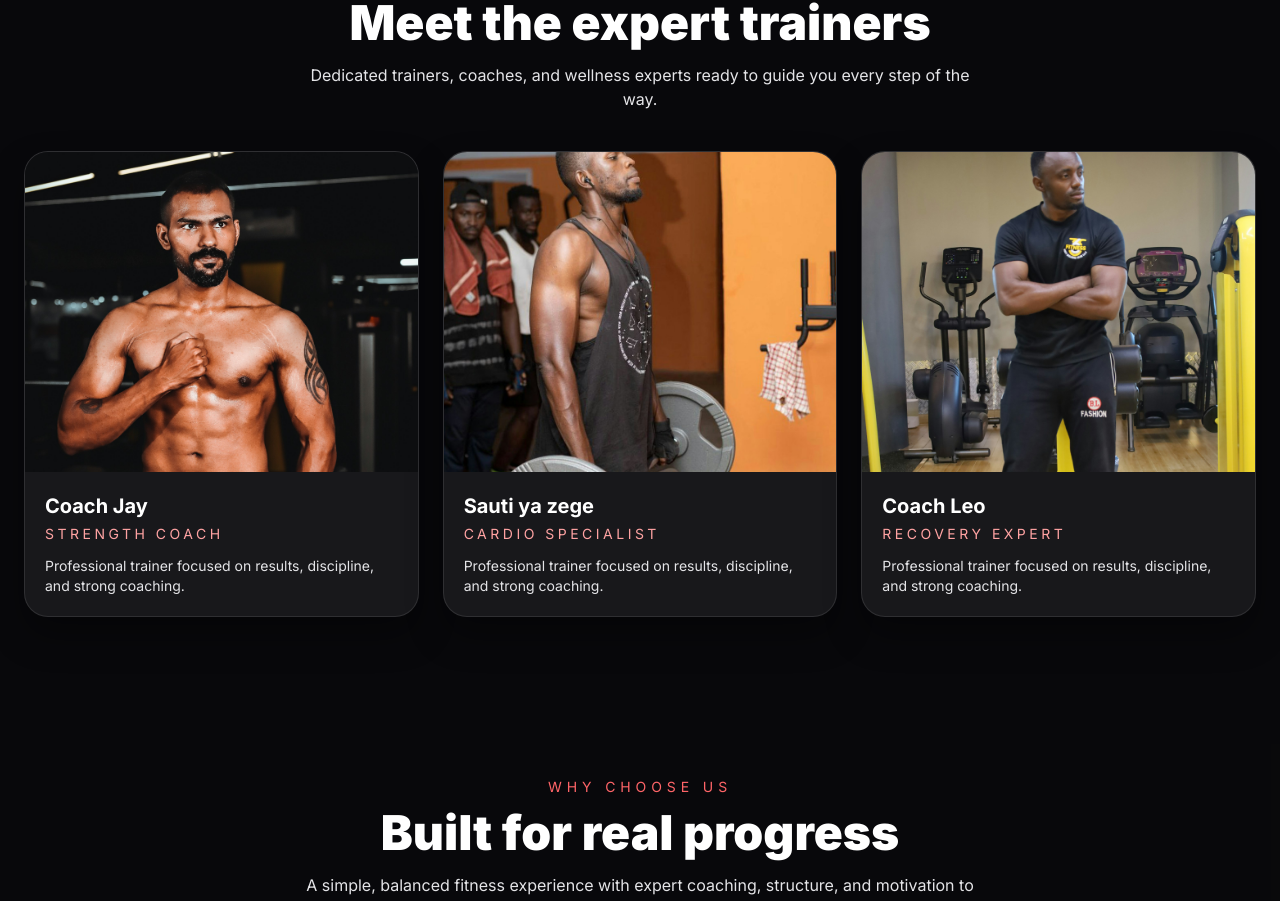
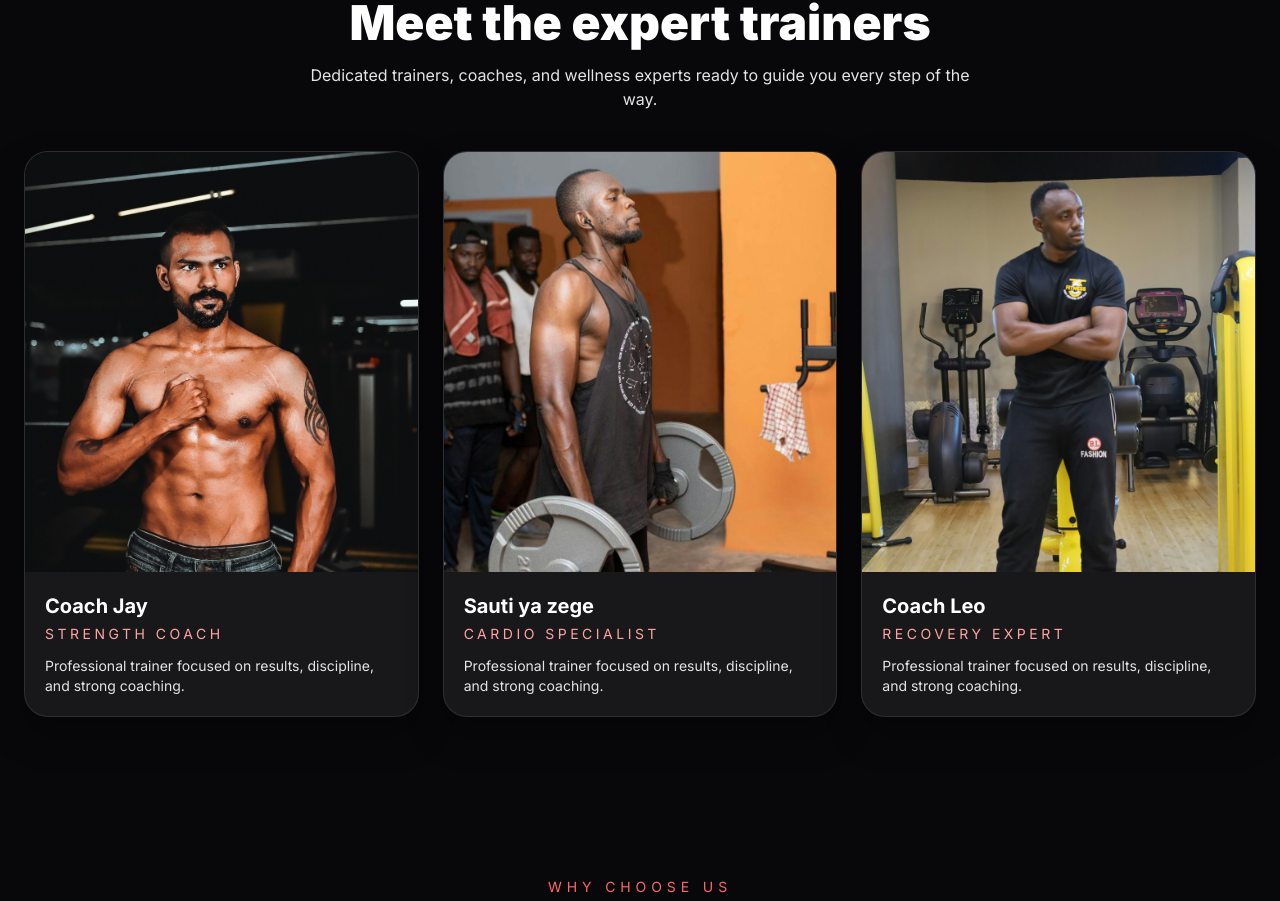
Before and after one commit to joshuahezron577-droid/Next.js, a Next.js app: page / in a window 1280 px wide. Shown: the part 1797-2698 px from the top of the page. Built offline with nearby package versions, Linux system fonts and the light colour scheme.

Commit message:
Everysection now is boom

```diff
--- a/app/page.js
+++ b/app/page.js
@@ -271,20 +271,19 @@ export default function Home() {
 
             <div className="mt-8 sm:mt-10 grid grid-cols-1 sm:grid-cols-2 md:grid-cols-3 gap-4 sm:gap-6">
               {[
-                ['Image-B.jpg', 'Coach Jay', 'Strength Coach', '20%'],
-                ['Image-C.jpg', 'Sauti ya zege', 'Cardio Specialist', '20%'],
-                ['Image-D.jpg', 'Coach Leo', 'Recovery Expert', '20%'],
+                ['Image-B.jpg', 'Coach Jay', 'Strength Coach', 'top'],
+                ['Image-C.jpg', 'Sauti ya zege', 'Cardio Specialist', 'top'],
+                ['Image-D.jpg', 'Coach Leo', 'Recovery Expert', 'top'],
               ].map(([image, name, role, posY]) => (
                 <article
                   key={name}
                   className="overflow-hidden rounded-3xl border border-white/10 bg-zinc-900 shadow-[0_18px_35px_rgba(0,0,0,0.35)] transition duration-300 hover:-translate-y-1 hover:border-red-400/40"
                 >
-                  <div className="relative w-full h-64 sm:h-80 md:h- [420px] overflow-hidden">
+                  <div className="relative w-full h-64 sm:h-80 md:h-[420px] overflow-hidden">
                     <img
                       src={`/Images/${image}`}
                       alt={name}
-                      className="w-full h-full object-cover"
-                      style={{ objectPosition: `center ${posY}` }}
+                      className="w-full h-full object-cover object-top"
                     />
                   </div>
                   <div className="p-4 sm:p-5 text-left">
```
